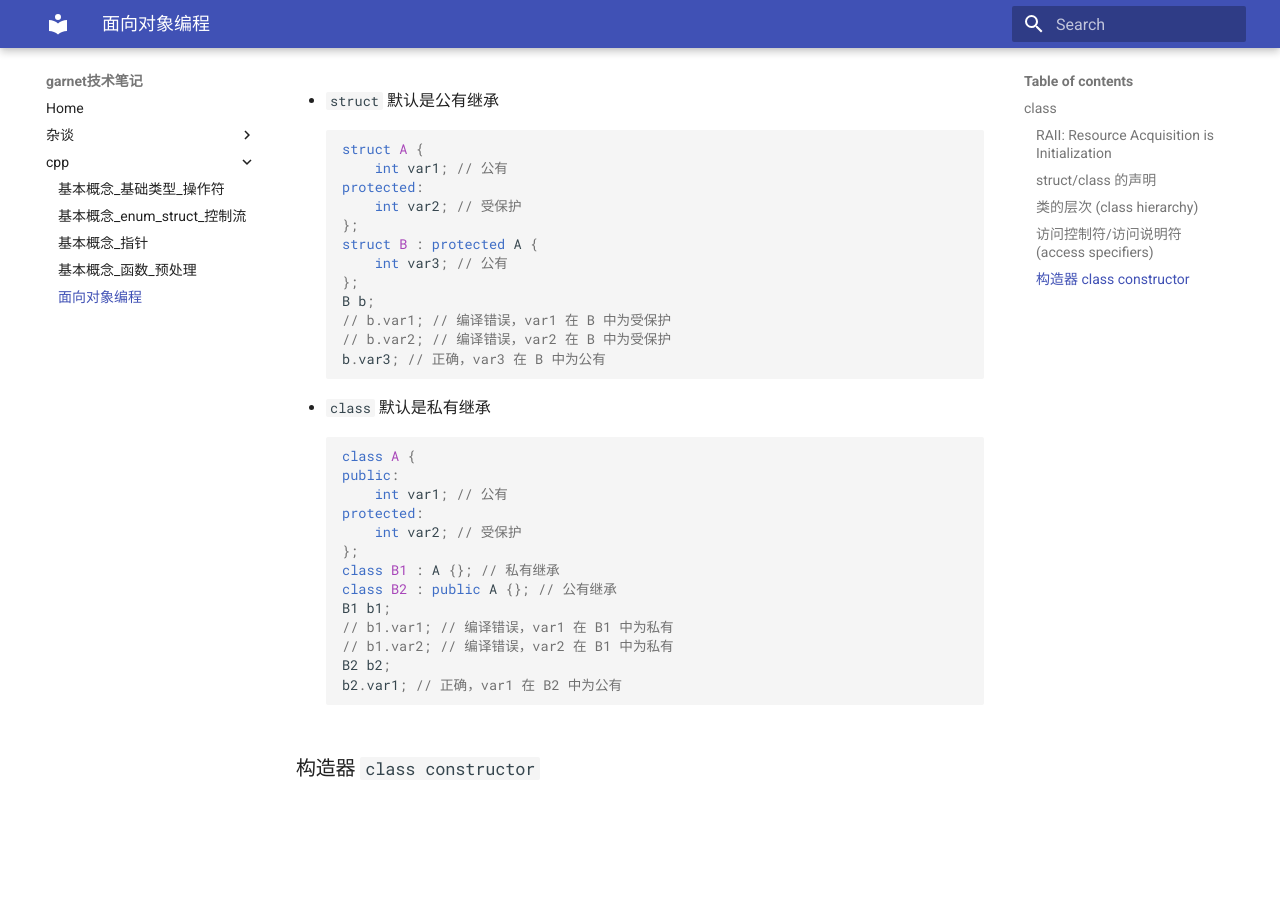
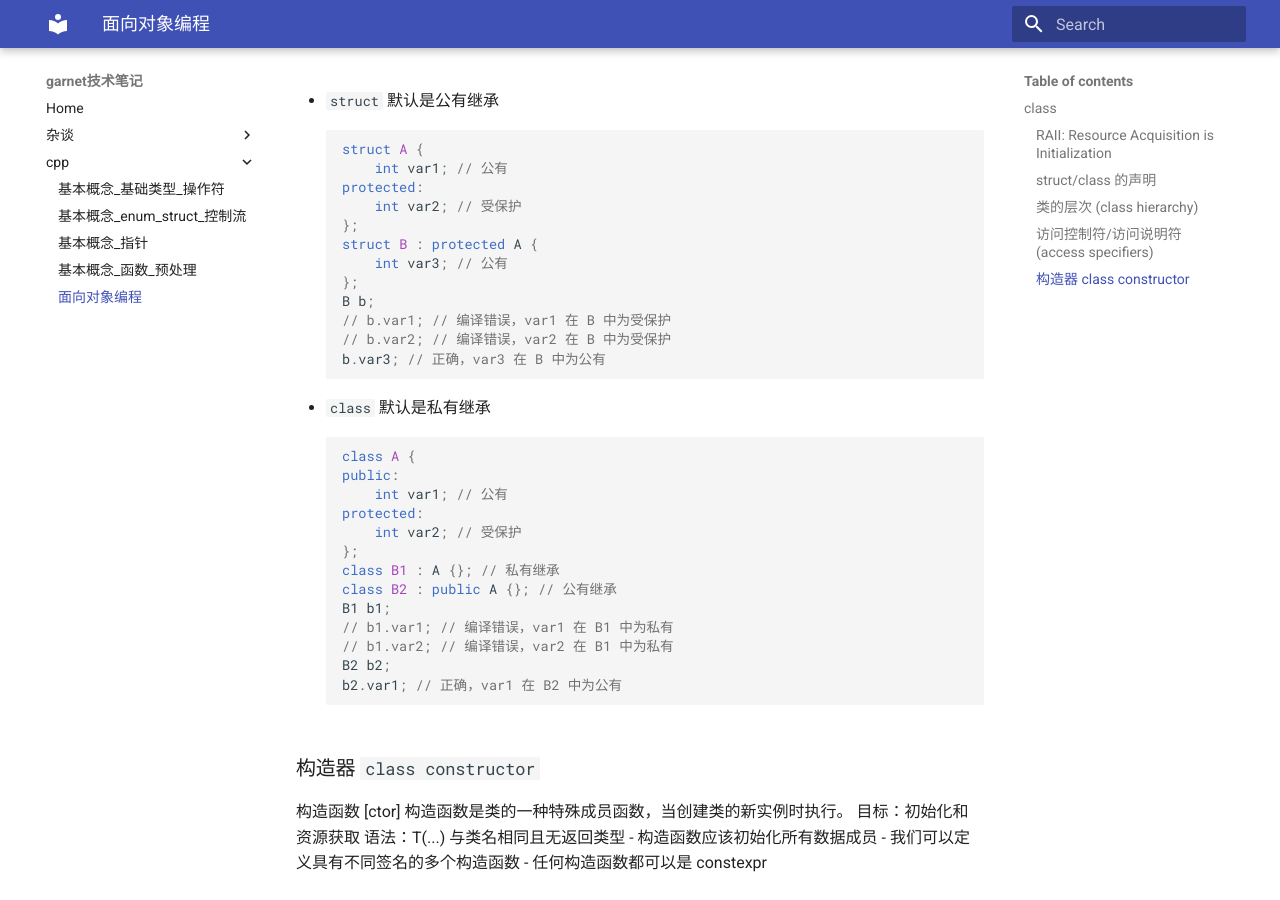
Before and after one commit to ymma98/technotes, an MkDocs documentation site: the page built from docs/cpp/OOP.md, in a window 1280 px wide and 900 px high, scrolled down 3932 px. Built offline with MkDocs 1.6.1 and Material for MkDocs 9.7.7, drawn with Linux system fonts in a browser that asks for light colours; formulas are drawn with MathJax 3; before the commit the page ends 4739 px from its top, so only the background shows below that.

Commit message:
docs/cpp/OOP.md updated from https://stackedit.cn/

```diff
--- a/docs/cpp/OOP.md
+++ b/docs/cpp/OOP.md
@@ -194,9 +194,16 @@ b2.var1; // 正确，var1 在 B2 中为公有
 ### 构造器 `class constructor`
 
 
+构造函数 [ctor]
+构造函数是类的一种特殊成员函数，当创建类的新实例时执行。
+目标：初始化和资源获取
+语法：T(...) 与类名相同且无返回类型
+- 构造函数应该初始化所有数据成员
+- 我们可以定义具有不同签名的多个构造函数
+- 任何构造函数都可以是 constexpr
 
 <!--stackedit_data:
-eyJoaXN0b3J5IjpbNjUwODcyNDMwLDMwODMyNjg5MCwtOTk2Nj
-EyNzYxLDExNDg4NDI2NDYsMjI1OTgwNDc1LC02NDExNjgzOSw5
-NzY0NDEzMTZdfQ==
+eyJoaXN0b3J5IjpbLTExODA5Mzg2OTcsNjUwODcyNDMwLDMwOD
+MyNjg5MCwtOTk2NjEyNzYxLDExNDg4NDI2NDYsMjI1OTgwNDc1
+LC02NDExNjgzOSw5NzY0NDEzMTZdfQ==
 -->
```
